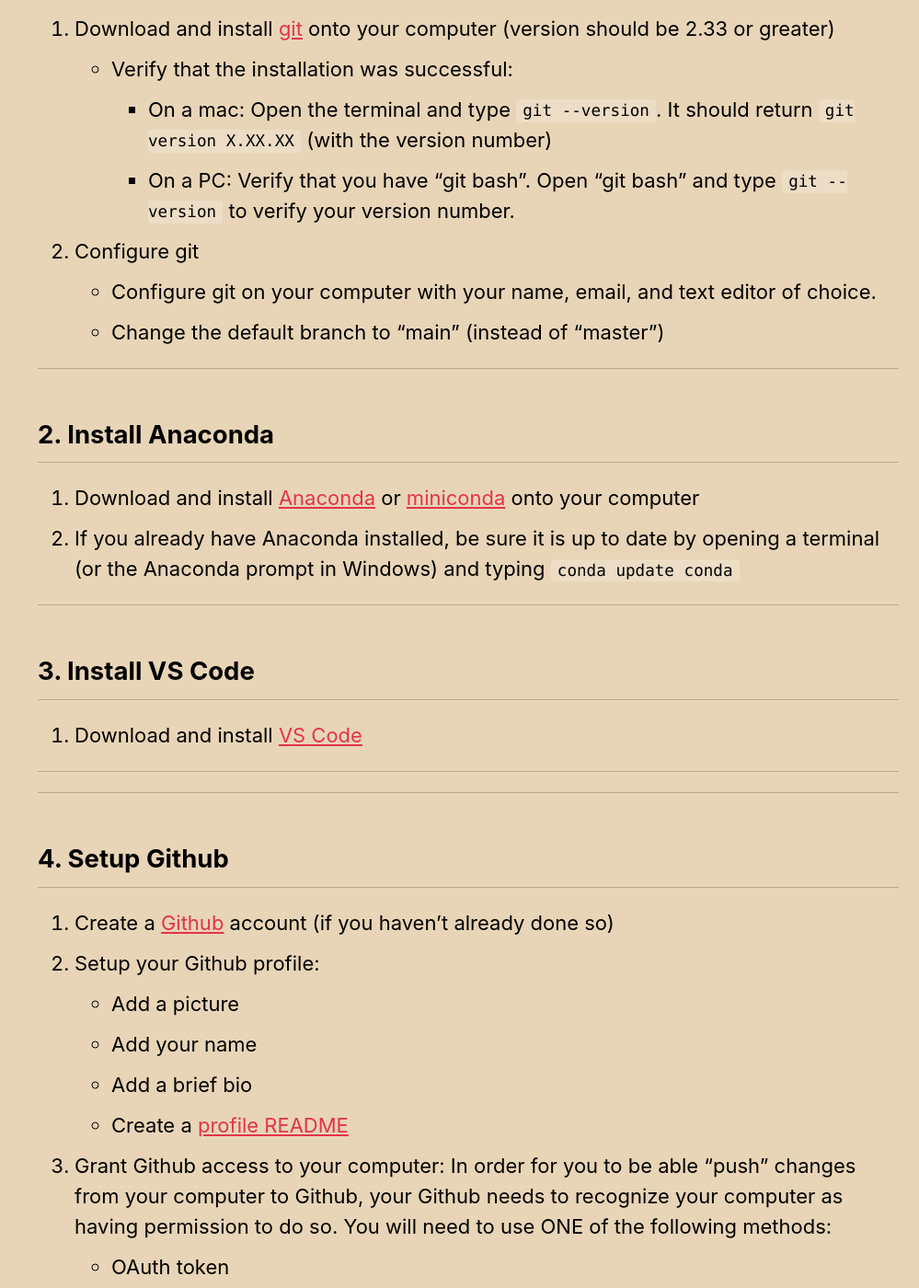
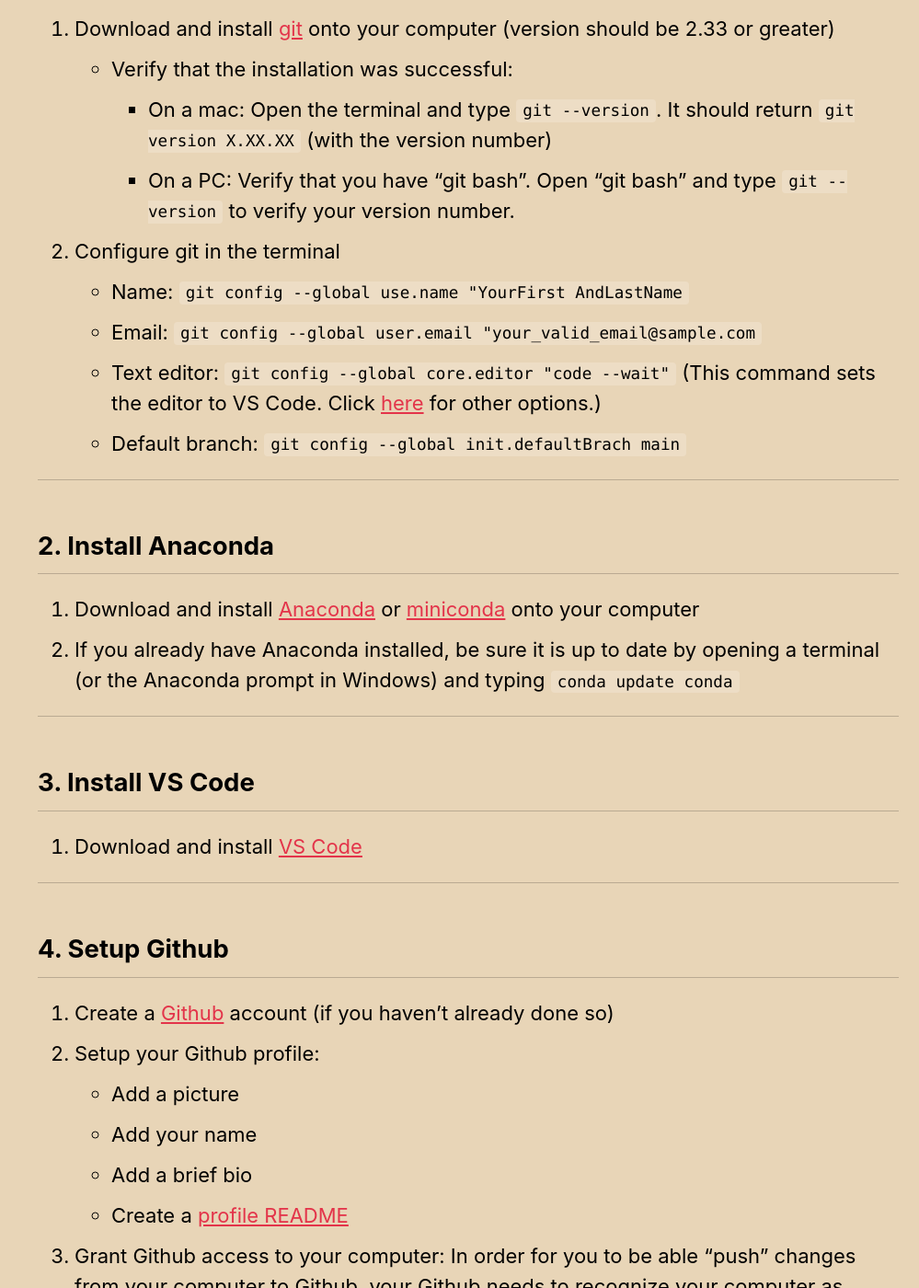
Before and after one commit to s386Fall2023/s386Fall2023.github.io, a Jekyll site: the page built from _assignments/01setup.md, in a window 1280 px wide and 1400 px high, scrolled down 410 px. Shown: the whole window at 92% size, without its empty margins (281-1280 px from the left). Built offline with Jekyll 4.4.1, drawn with Linux system fonts in a browser that asks for light colours; cached includes are drawn as plain includes.

Commit message:
update setup lab

````diff
--- a/_assignments/01setup.md
+++ b/_assignments/01setup.md
@@ -18,9 +18,12 @@ Instructions: Follow the direction below to install Git, Anaconda, and VS Code;
         - On a mac: Open the terminal and type `git --version`.  It should return `git version X.XX.XX` (with the version number)
         - On a PC: Verify that you have "git bash".  Open "git bash" and type `git --version` to verify your version number.
 
-2. Configure git
-    * Configure git on your computer with your name, email, and text editor of choice.
-    * Change the default branch to "main" (instead of "master")
+2. Configure git in the terminal
+    * Name: ```git config --global use.name "YourFirst AndLastName```
+    * Email: ```git config --global user.email "your_valid_email@sample.com```
+    * Text editor: ```git config --global core.editor "code --wait"``` (This command sets the editor to VS Code.  Click [here](https://git-scm.com/book/en/v2/Appendix-C%3A-Git-Commands-Setup-and-Config) for other options.)
+    * Default branch: ```git config --global init.defaultBrach main```
+
 
 ---
 ## 2. Install Anaconda
@@ -33,7 +36,6 @@ Instructions: Follow the direction below to install Git, Anaconda, and VS Code;
 1. Download and install [VS Code](https://code.visualstudio.com/)
 
 ---
----
 ## 4. Setup Github
 1. Create a [Github](https://github.com/) account (if you haven't already done so)
 2. Setup your Github profile:
@@ -43,8 +45,8 @@ Instructions: Follow the direction below to install Git, Anaconda, and VS Code;
     * Create a [profile README](https://docs.github.com/en/account-and-profile/setting-up-and-managing-your-github-profile/customizing-your-profile/managing-your-profile-readme)
 3. Grant Github access to your computer:
     In order for you to be able "push" changes from your computer to Github, your Github needs to recognize your computer as having permission to do so.  You will need to use ONE of the following methods:
-    * OAuth token
     * [SSH keys]({{site.url}}/{{site.baseurl}}/resources/sshsetup)
+    * [Passkey]()
 
 ## 5. Join class Discord channel
 
````
